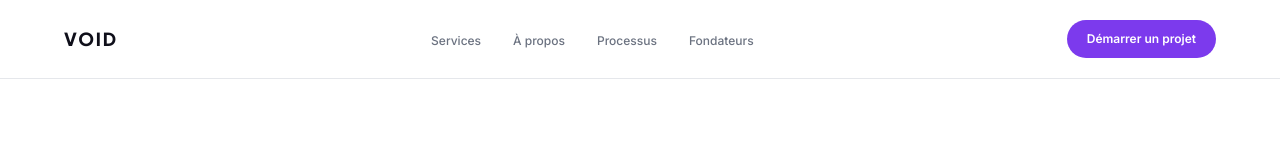
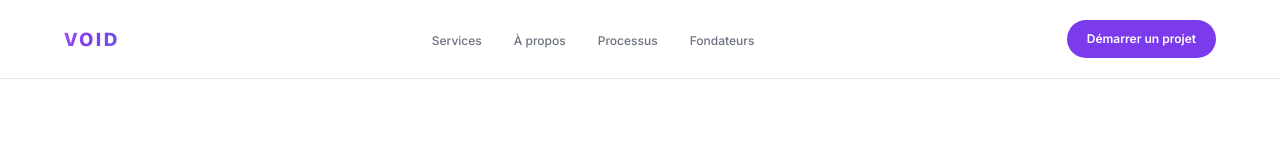
Before and after one commit to oxlaywager-wq/VOID, a Next.js app: page / in a window 1280 px wide. Shown: the top 160 px of the page. Built offline with nearby package versions, Linux system fonts and the light colour scheme.

Commit message:
style: switch to Bricolage Grotesque font, add gradient logo
https://claude.ai/code/session_01X9SCsXGxwkDAQNtTHmkXZb

```diff
--- a/src/app/layout.tsx
+++ b/src/app/layout.tsx
@@ -1,5 +1,5 @@
 import type { Metadata } from "next"
-import { Inter, Plus_Jakarta_Sans } from "next/font/google"
+import { Inter, Bricolage_Grotesque } from "next/font/google"
 import "./globals.css"
 
 const inter = Inter({
@@ -8,10 +8,10 @@ const inter = Inter({
   weight: ["300", "400", "500", "600"],
 })
 
-const jakarta = Plus_Jakarta_Sans({
+const bricolage = Bricolage_Grotesque({
   variable: "--font-syne",
   subsets: ["latin"],
-  weight: ["600", "700", "800"],
+  weight: ["400", "500", "600", "700", "800"],
 })
 
 export const metadata: Metadata = {
@@ -23,7 +23,7 @@ export default function RootLayout({
   children,
 }: Readonly<{ children: React.ReactNode }>) {
   return (
-    <html lang="fr" className={`${inter.variable} ${jakarta.variable} h-full antialiased`}>
+    <html lang="fr" className={`${inter.variable} ${bricolage.variable} h-full antialiased`}>
       <body className="min-h-full">{children}</body>
     </html>
   )
--- a/src/app/page.tsx
+++ b/src/app/page.tsx
@@ -164,7 +164,12 @@ export default function Home() {
       <nav className={`fixed top-0 left-0 right-0 z-50 flex justify-between items-center px-8 md:px-16 py-5 transition-all duration-300 ${
         scrolled ? 'bg-white/95 backdrop-blur-xl border-b border-light-border' : 'bg-white border-b border-light-border'
       }`}>
-        <a href="#" className="font-display text-lg font-extrabold tracking-widest text-ink">
+        <a href="#" className="font-display text-xl font-extrabold tracking-widest" style={{
+          background: 'linear-gradient(135deg, #a855f7, #7c3aed, #6366f1)',
+          WebkitBackgroundClip: 'text',
+          WebkitTextFillColor: 'transparent',
+          backgroundClip: 'text',
+        }}>
           VOID
         </a>
         <ul className="hidden md:flex gap-8 list-none">
```
